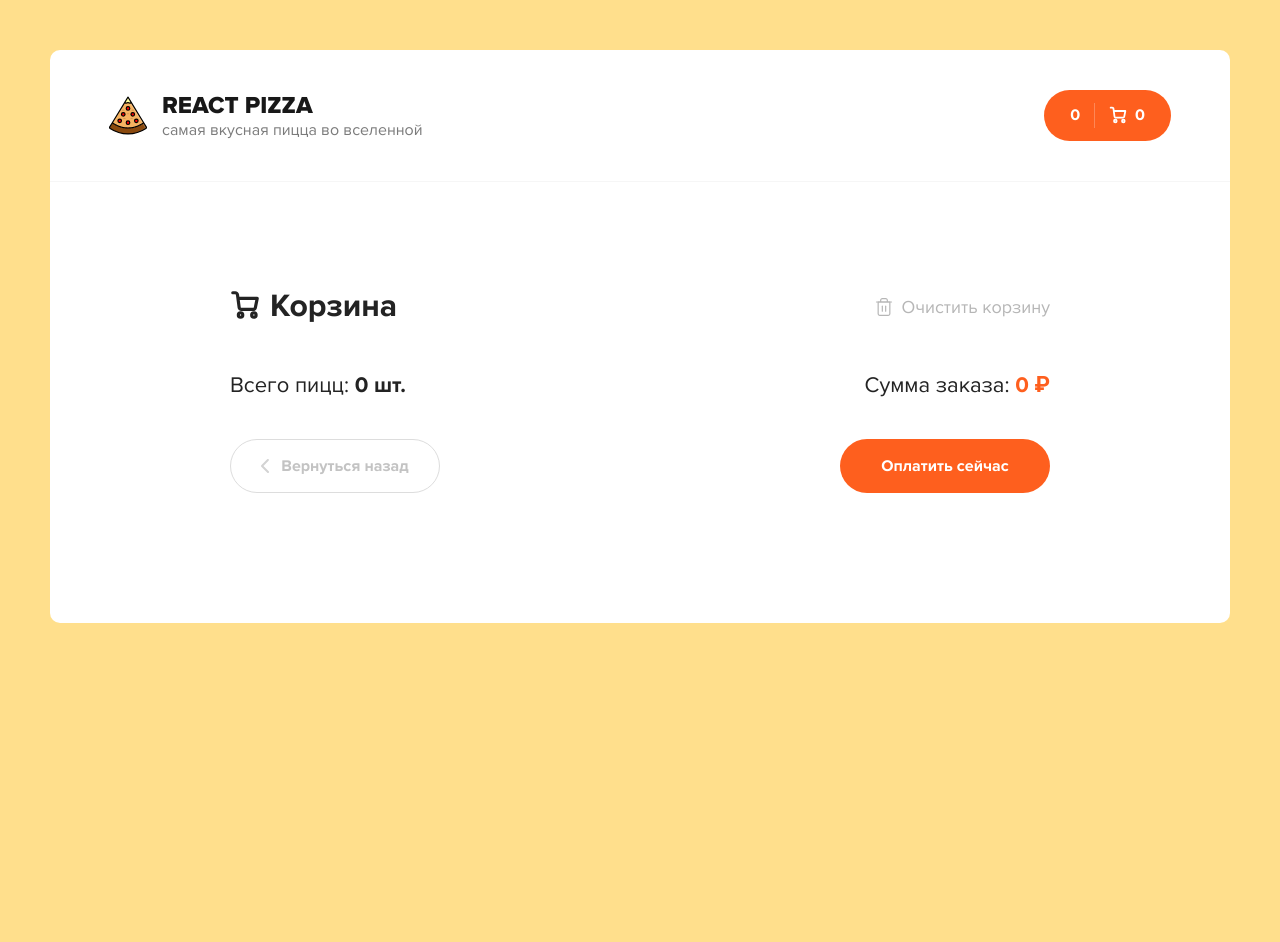
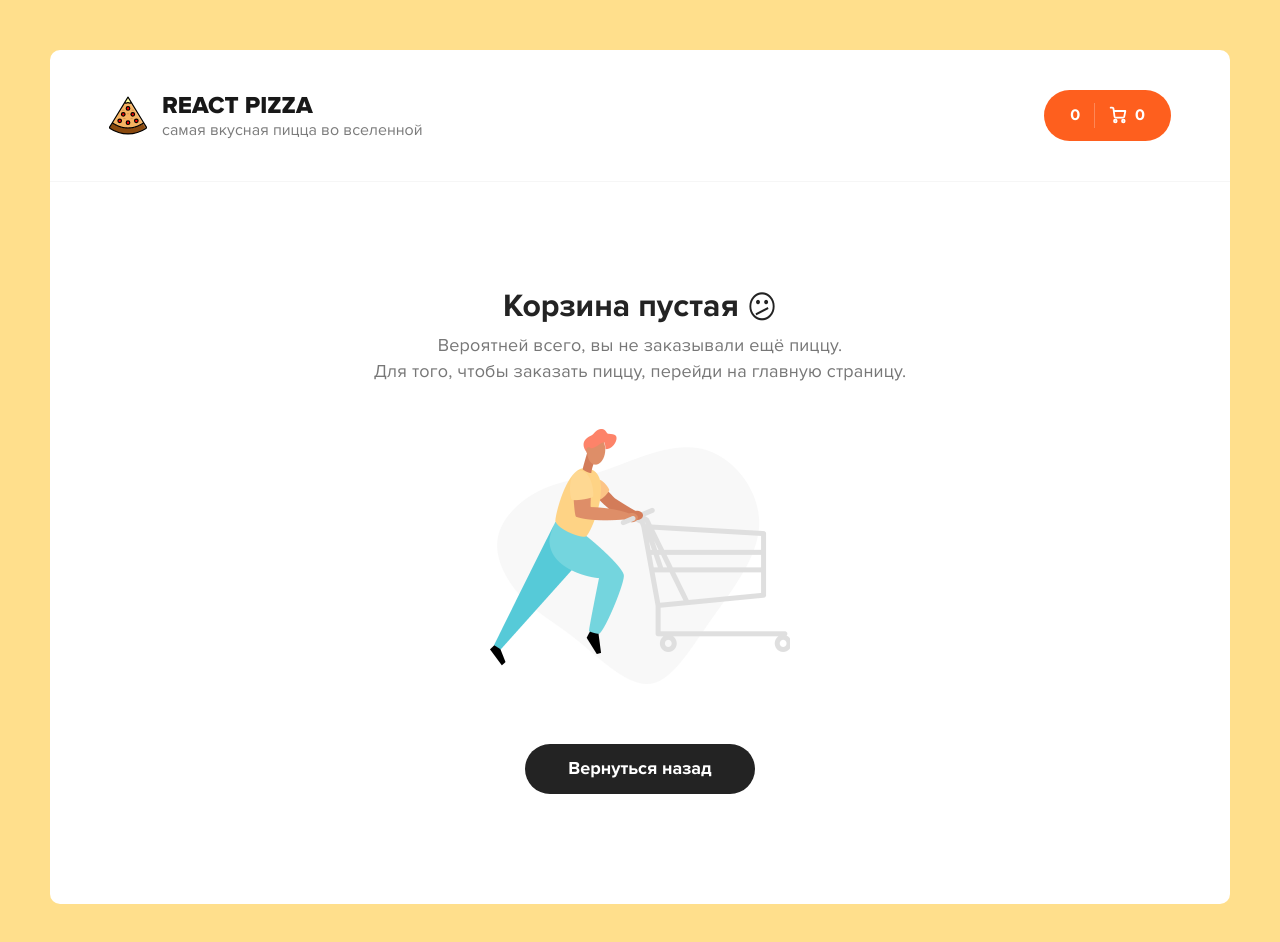
Before and after one commit to BangtanAi/Pizza-react, a React (Create React App) app: page /cart in a window 1280 px wide. Shown: the top 942 px of the page. Before the commit the page ends 800 px from the top, so only its background shows below. Built offline with nearby package versions, Linux system fonts and the light colour scheme.

Commit message:
19. урок #10 добавлены функции удаления и добавления поштучно пицц в корзине, удаление конкретной пиццы из корзины, отображение пустой корзины

```diff
--- a/src/components/CartItem.jsx
+++ b/src/components/CartItem.jsx
@@ -1,21 +1,43 @@
-import React from 'react'
+import React from 'react';
+import Button from './Button';
 
-function CartItem({ name, size, type, totalPrice, totalCount }) {
+function CartItem({
+  id,
+  name,
+  size,
+  type,
+  imageUrl,
+  totalPrice,
+  totalCount,
+  onRemove,
+  onMinus,
+  onPlus,
+}) {
+  const handleRemoveClick = () => {
+    onRemove(id);
+  };
+
+  const handlePlusItem = () => {
+    onPlus(id);
+  };
+
+  const handleMinusItem = () => {
+    onMinus(id);
+  };
+
   return (
     <div className="cart__item">
       <div className="cart__item-img">
-                <img
-                  className="pizza-block__image"
-                  src="https://dodopizza-a.akamaihd.net/static/Img/Products/Pizza/ru-RU/b750f576-4a83-48e6-a283-5a8efb68c35d.jpg"
-                  alt="Pizza"
-                />
+        <img className="pizza-block__image" src={imageUrl} alt="Pizza" />
       </div>
       <div className="cart__item-info">
         <h3>{name}</h3>
-                <p>{type}, {size} см.</p>
+        <p>
+          {type}, {size} см.
+        </p>
       </div>
       <div className="cart__item-count">
-                <div className="button button--outline button--circle cart__item-count-minus">
+        <div onClick={handleMinusItem} className="button button--outline button--circle cart__item-count-minus">
           <svg
             width="10"
             height="10"
@@ -33,7 +55,7 @@
           </svg>
         </div>
         <b>{totalCount}</b>
-                <div className="button button--outline button--circle cart__item-count-plus">
+        <div onClick={handlePlusItem} className="button button--outline button--circle cart__item-count-plus">
           <svg
             width="10"
             height="10"
@@ -55,7 +77,7 @@
         <b>{totalPrice} ₽</b>
       </div>
       <div className="cart__item-remove">
-                <div className="button button--outline button--circle">
+        <Button onClick={handleRemoveClick} className="button--circle" outline>
           <svg
             width="10"
             height="10"
@@ -71,11 +93,10 @@
               fill="#EB5A1E"
             />
           </svg>
+        </Button>
       </div>
     </div>
-            </div>
-
-    )
+  );
 }
 
-export default CartItem
+export default CartItem;
--- a/src/pages/Cart.jsx
+++ b/src/pages/Cart.jsx
@@ -1,25 +1,46 @@
 import React from 'react';
 import { useDispatch, useSelector } from 'react-redux';
 import CartItem from '../components/CartItem';
-import { clearCart } from '../redux/actions/cart';
+import { clearCart, removeCartItem, plusCartItem, minusCartItem } from '../redux/actions/cart';
+import emptyCart from '../assets/img/empty-cart.png';
+import { Link } from 'react-router-dom';
+import Button from '../components/Button';
 
 function Cart() {
   const dispatch = useDispatch();
   const { totalPrice, totalCount, items } = useSelector(({ cart }) => cart);
 
-  const addedPizzas = Object.keys(items).map(key => {
+  const addedPizzas = Object.keys(items).map((key) => {
     return items[key].items[0];
   });
 
   const onClearCart = () => {
-    if(window.confirm('Вы действительно хотите очистить корзину?')){
+    if (window.confirm('Вы действительно хотите очистить корзину?')) {
       dispatch(clearCart());
     }
+  };
+  const onRemoveItem = (id) => {
+    if (window.confirm('Вы действительно хотите удалить?')) {
+      dispatch(removeCartItem(id));
     }
+  };
+
+  const onPlusItem = (id) => {
+    dispatch(plusCartItem(id));
+  };
+
+  const onMinusItem = (id) => {
+    dispatch(minusCartItem(id));
+  };
+
+  const onClickOrder = () => {
+    console.log('ВАШ ЗАКАЗ', items);
+  };
 
   return (
     <div className="content">
       <div className="container container--cart">
+        {totalCount ? (
           <div className="cart">
             <div className="cart__top">
               <h2 className="content__title">
@@ -90,22 +111,25 @@
                   />
                 </svg>
 
-              <span onClick={onClearCart} >Очистить корзину</span>
+                <span onClick={onClearCart}>Очистить корзину</span>
               </div>
             </div>
             <div className="content__items">
-            {
-              addedPizzas.map((obj) => (
-                <CartItem name={obj.name}
+              {addedPizzas.map((obj) => (
+                <CartItem
+                  name={obj.name}
                   type={obj.type}
                   size={obj.size}
+                  imageUrl={obj.imageUrl}
                   id={obj.id}
                   key={obj.id}
                   totalPrice={items[obj.id].totalPrice}
                   totalCount={items[obj.id].items.length}
+                  onRemove={onRemoveItem}
+                  onMinus={onMinusItem}
+                  onPlus={onPlusItem}
                 />
-              ))
-            }
+              ))}
             </div>
             <div className="cart__bottom">
               <div className="cart__bottom-details">
@@ -135,14 +159,33 @@
                     />
                   </svg>
 
+                  <Link to='/'>
                     <span>Вернуться назад</span>
+                   </Link>
                 </a>
-              <div className="button pay-btn">
+                <Button onClick={onClickOrder} className="pay-btn">
               <span>Оплатить сейчас</span>
+            </Button>
               </div>
             </div>
           </div>
+        ) : (
+          <div className="cart cart--empty">
+            <h2>
+              Корзина пустая <i>😕</i>
+            </h2>
+            <p>
+              Вероятней всего, вы не заказывали ещё пиццу.
+              <br />
+              Для того, чтобы заказать пиццу, перейди на главную страницу.
+            </p>
+            <img src={emptyCart} alt="Empty cart" />
+            <Link to="/" className="button button--black">
+              <span>Вернуться назад</span>
+            </Link>
+
           </div>
+        )}
       </div>
     </div>
   );
--- a/src/redux/actions/cart.js
+++ b/src/redux/actions/cart.js
@@ -1,8 +1,22 @@
 export const addPizzaToCart = (pizzaObj) => ({
-    type: 'ADD_PIZZA_CART',
-    payload: pizzaObj,
+  type: 'ADD_PIZZA_CART',
+  payload: pizzaObj,
 });
 
 export const clearCart = () => ({
-    type: 'CLEAR_CART',
+  type: 'CLEAR_CART',
 });
+export const removeCartItem = (id) => ({
+  type: 'REMOVE_CART_ITEM',
+  payload: id,
+});
+
+export const plusCartItem = (id) => ({
+  type: 'PLUS_CART_ITEM',
+  payload: id,
+});
+
+export const minusCartItem = (id) => ({
+  type: 'MINUS_CART_ITEM',
+  payload: id,
+});
--- a/src/redux/reducers/cart.js
+++ b/src/redux/reducers/cart.js
@@ -44,8 +44,67 @@
         totalCount,
         totalPrice,
       };
-      case 'CLEAR_CART':
-        return { totalPrice: 0, totalCount: 0, items: {} };
+    case 'REMOVE_CART_ITEM': {
+      const newItems = {
+        ...state.items,
+      };
+      const currentTotalPrice = newItems[action.payload].totalPrice;
+      const currentTotalCount = newItems[action.payload].items.length;
+      delete newItems[action.payload];
+      return {
+        ...state,
+        items: newItems,
+        totalPrice: state.totalPrice - currentTotalPrice,
+        totalCount: state.totalCount - currentTotalCount,
+      };
+    }
+
+    case 'PLUS_CART_ITEM': {
+      const newObjItems = [
+        ...state.items[action.payload].items,
+        state.items[action.payload].items[0],
+      ];
+      const newItems = {
+        ...state.items,
+        [action.payload]: {
+          items: newObjItems,
+          totalPrice: getTotalPrice(newObjItems),
+        },
+      };
+
+      const totalCount = getTotalSum(newItems, 'items.length');
+      const totalPrice = getTotalSum(newItems, 'totalPrice');
+
+      return {
+        ...state,
+        items: newItems,
+        totalCount,
+        totalPrice,
+      };
+    }
+
+    case 'MINUS_CART_ITEM': {
+      const oldItems = state.items[action.payload].items;
+      const newObjItems =
+        oldItems.length > 1 ? state.items[action.payload].items.slice(1) : oldItems;
+      const newItems = {
+        ...state.items,
+        [action.payload]: {
+          items: newObjItems,
+          totalPrice: getTotalPrice(newObjItems),
+        },
+      };
+      const totalCount = getTotalSum(newItems, 'items.length');
+      const totalPrice = getTotalSum(newItems, 'totalPrice');
+      return {
+        ...state,
+        items: newItems,
+        totalCount,
+        totalPrice,
+      };
+    }
+    case 'CLEAR_CART':
+      return { totalPrice: 0, totalCount: 0, items: {} };
 
     default:
       return state;
--- a/src/scss/app.scss
+++ b/src/scss/app.scss
@@ -291,7 +291,8 @@
       color: #777777;
     }
 
-    icon {
+    i {
+      font-style: normal;
       position: relative;
       top: 2px;
     }
```
Lines whose indentation alone changed are shown as unchanged.
